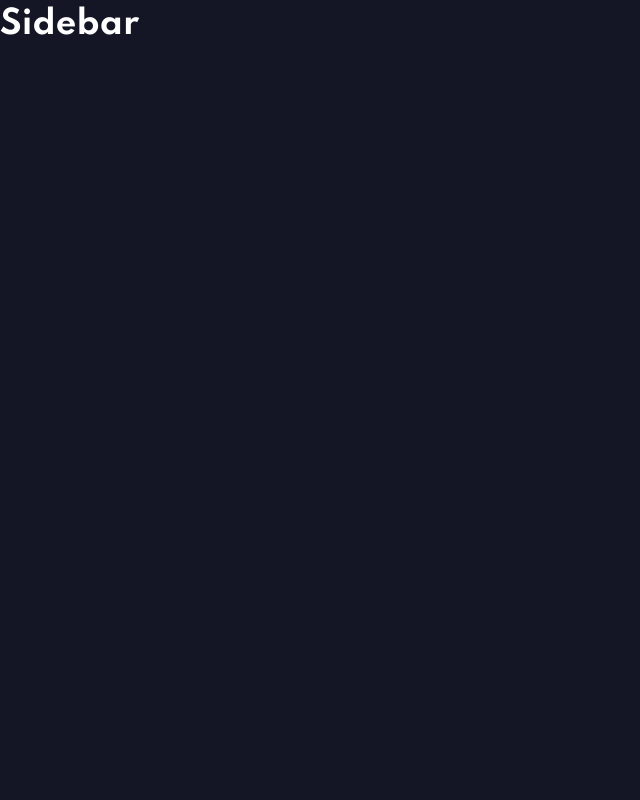
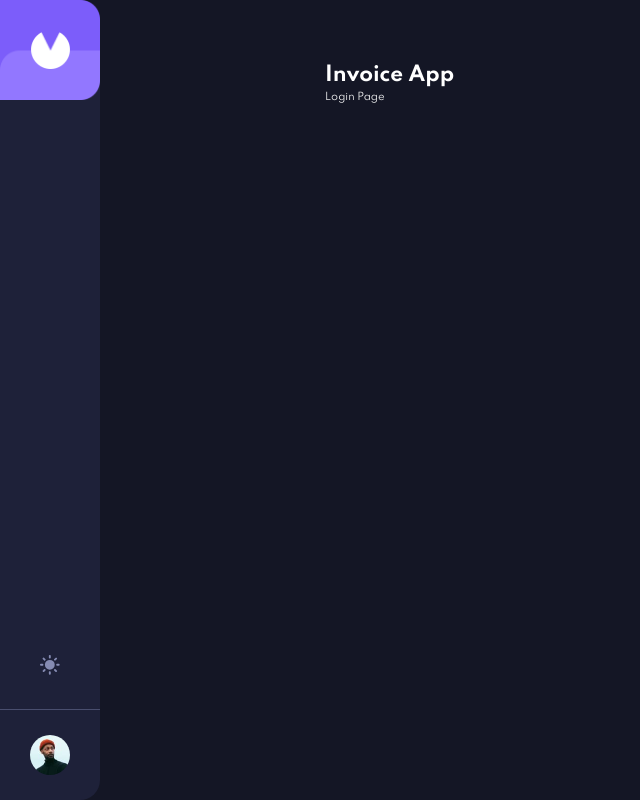
Before and after one commit to rrichetto15/invoice-app, a React (Create React App) app: page /login in a window 1280 px wide. Before the commit this address had no page. Shown: the whole page, without its empty margins (0-640 px from the left). Built offline with nearby package versions, Linux system fonts and the light colour scheme.

Commit message:
Create sidebar and add routes for login and signup

```diff
--- a/package.json
+++ b/package.json
@@ -10,6 +10,7 @@
     "react-dom": "^17.0.2",
     "react-router-dom": "6",
     "react-scripts": "4.0.3",
+    "styled-components": "^5.3.3",
     "web-vitals": "^1.0.1"
   },
   "scripts": {
--- a/src/App.js
+++ b/src/App.js
@@ -1,19 +1,40 @@
 import React from 'react';
 import { Routes, Route } from 'react-router-dom';
+import styled from 'styled-components';
 
 import Dashboard from './pages/dashboard/Dashboard';
 import Invoice from './pages/invoice/Invoice';
+import Login from './pages/login/Login';
+import Signup from './pages/signup/Signup';
+
+import Sidebar from './components/Sidebar';
 
 const App = () => {
   return (
-    <div>
-      <h1>Sidebar</h1>
-      <Routes>
-        <Route path="/" element={<Dashboard />} />
-        <Route path="/invoice/:id" element={<Invoice />} />
-      </Routes>
-    </div>
+    <AppLayout>
+      <Sidebar />
+      <Main>
+        <h1>Invoice App</h1>
+        <Routes>
+          <Route path="/" element={<Dashboard />} />
+          <Route path="/invoice/:id" element={<Invoice />} />
+          <Route path="/login" element={<Login />} />
+          <Route path="/signup" element={<Signup />} />
+        </Routes>
+      </Main>
+    </AppLayout>
   );
 };
 
+const AppLayout = styled.div`
+  display: flex;
+`;
+
+const Main = styled.main`
+  max-width: 93rem;
+  width: 100%;
+  margin: 0 auto;
+  padding: 6rem 10rem 3rem 10rem;
+`;
+
 export default App;
--- /dev/null
+++ b/src/components/Sidebar.js
@@ -0,0 +1,65 @@
+import React from 'react';
+import { Link } from 'react-router-dom';
+import styled from 'styled-components';
+
+import logo from '../assets/logo.png';
+import sun from '../assets/icon-sun.svg';
+import avatar from '../assets/image-avatar.jpg';
+
+const Sidebar = () => {
+  return (
+    <SidebarWrap>
+      <Link to="/">
+        <img src={logo} alt="Invoice App" />
+      </Link>
+      <Navigation>
+        <div>
+          <button>
+            <img src={sun} alt="Sun" />
+          </button>
+        </div>
+        <div>
+          <button>
+            <img className="avatar" src={avatar} alt="Avatar" />
+          </button>
+        </div>
+      </Navigation>
+    </SidebarWrap>
+  );
+};
+
+const SidebarWrap = styled.div`
+  flex-shrink: 0;
+
+  display: flex;
+  flex-direction: column;
+  justify-content: space-between;
+  width: 10rem;
+  height: 100vh;
+  background: var(--color-dark-3);
+  border-radius: 0 2rem 2rem 0;
+`;
+
+const Navigation = styled.nav`
+  div {
+    display: flex;
+    justify-content: center;
+    align-items: center;
+    height: 9rem;
+  }
+
+  div:first-child {
+    border-bottom: 1px solid #494e6e;
+  }
+
+  button {
+  }
+
+  .avatar {
+    height: 4rem;
+    width: 4rem;
+    border-radius: 50%;
+  }
+`;
+
+export default Sidebar;
--- a/src/index.css
+++ b/src/index.css
@@ -1,5 +1,23 @@
 :root {
   --color-white: #fff;
+  --color-black: #000;
+
+  --color-gray: #888eb0;
+
+  --color-primary: #7c5dfa;
+  --color-primary-light: #9277ff;
+  --color-primary-light-2: #7e88c3;
+
+  --color-danger: #ec5757;
+  --color-danger-light: #ff9797;
+
+  --color-light-1: #f8f8fb;
+  --color-light-2: #dfe3fa;
+
+  --color-dark-1: #0c0e16;
+  --color-dark-2: #141625;
+  --color-dark-3: #1e2139;
+  --color-dark-4: #252945;
 
   --base-background: #141625;
 }
@@ -14,6 +32,10 @@
   margin: 0;
 }
 
+html {
+  font-size: 62.5%;
+}
+
 html,
 body {
   height: 100%;
@@ -21,7 +43,7 @@ body {
 
 body {
   color: var(--color-white);
-  background-color: var(--base-background);
+  background: var(--base-background);
   line-height: 1.5;
   font-family: 'Spartan', -apple-system, 'Helvetica Neue', sans-serif;
   -webkit-font-smoothing: antialiased;
@@ -44,6 +66,12 @@ select {
   font: inherit;
 }
 
+button {
+  background: none;
+  border: none;
+  cursor: pointer;
+}
+
 p,
 h1,
 h2,
--- /dev/null
+++ b/src/pages/login/Login.js
@@ -0,0 +1,7 @@
+import React from 'react';
+
+const Login = () => {
+  return <div>Login Page</div>;
+};
+
+export default Login;
--- /dev/null
+++ b/src/pages/signup/Signup.js
@@ -0,0 +1,7 @@
+import React from 'react';
+
+const Signup = () => {
+  return <div>Signup Page</div>;
+};
+
+export default Signup;
```
Also changed, not shown: 1 other file (tests, documents, lock files or other folders).
